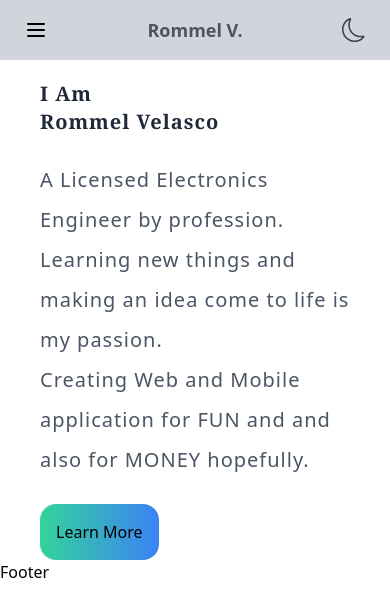
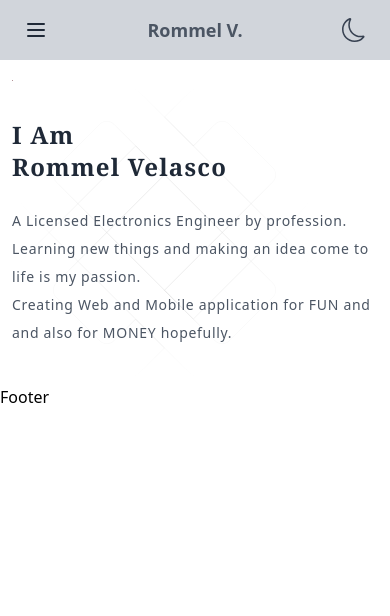
Before and after one commit to rommel667/my_portfolio, a Next.js app: page / in a window 390 px wide. Shown: the top 616 px of the page. Built offline with nearby package versions, Linux system fonts and the light colour scheme.

Commit message:
made hero section mobile responsive

```diff
--- a/components/Header/Mobile.js
+++ b/components/Header/Mobile.js
@@ -5,14 +5,13 @@ import Mode from './Mode';
 
 const Mobile = () => {
     return (
-
         <div className="w-full px-6 py-4">
             <Disclosure>
                 {({ open }) => (
                     <>
                         <div className="flex flex-row items-center justify-between">
                             <Disclosure.Button className="flex focus:outline-none focus-visible:ring focus-visible:ring-purple-500 focus-visible:ring-opacity-75">
-                                <svg xmlns="http://www.w3.org/2000/svg" className="h-6 w-6" fill="none" viewBox="0 0 24 24" stroke="currentColor">
+                                <svg xmlns="http://www.w3.org/2000/svg" className="h-6 w-6 text-gray-800 dark:text-gray-300" fill="none" viewBox="0 0 24 24" stroke="currentColor">
                                     <path strokeLinecap="round" strokeLinejoin="round" strokeWidth={2} d="M4 6h16M4 12h16M4 18h16" />
                                 </svg>
 
@@ -44,7 +43,6 @@ const Mobile = () => {
                 )}
             </Disclosure>
         </div>
-
     )
 }
 
--- a/components/Header/index.js
+++ b/components/Header/index.js
@@ -7,7 +7,7 @@ import Mobile from './Mobile'
 const Header = () => {
     return (
         <div>
-            <div className="hidden md:flex flex-row p-6 items-center justify-between dark:bg-gray-700">
+            <div className="hidden md:flex flex-row p-6 items-center justify-between bg-gray-300 dark:bg-gray-700">
                 <Logo />
                 <Menu />
                 <Mode />
--- a/components/Hero/BackgroundAnimation.js
+++ b/components/Hero/BackgroundAnimation.js
@@ -6,7 +6,8 @@ const BackgroundAnimation = () => {
   const [ darkMode ] = useContext(ThemeContext)
 
   return (
-    <div className="row-span-full col-start-3 col-span-3 w-5/6 hidden md:block">
+    // <div className="row-span-full col-start-3 col-span-3 w-5/6 hidden md:block">
+    <div className="row-span-full col-start-1 col-span-5 sm:col-start-2 sm:col-span-4 md:col-start-3 md:col-span-3 w-5/6">
       <svg
         className="BgAnimation__svg"
         viewBox="0 0 602 602"
--- a/components/Hero/Introduction.js
+++ b/components/Hero/Introduction.js
@@ -4,21 +4,21 @@ const Introduction = () => {
     return (
         <div className="row-span-full col-start-1 col-span-4 flex flex-col justify-center">
             <div className="md:w-5/6 space-y-6">
-                <div className="text-gray-800 dark:text-gray-300 md:text-4xl lg:text-5xl xl:text-6xl text-xl font-bold tracking-wider font-serif">
+                <div className="text-gray-800 dark:text-gray-300 md:text-4xl lg:text-5xl xl:text-6xl text-2xl font-bold tracking-wider font-serif">
                     I Am <br />
                     Rommel Velasco
                 </div>
-                <div className="text-gray-600 dark:text-gray-400 text-xl tracking-wider leading-loose">
+                <div className="text-gray-600 dark:text-gray-400 text-sm md:text-lg lg:text-xl xl:text-2xl tracking-wider leading-loose">
                     <div>A Licensed Electronics Engineer by profession.</div>
                     <div>Learning new things and making an idea come to life is my passion.</div>
                     <div>Creating Web and Mobile application for FUN and and also for MONEY hopefully.</div>
                 </div>
-                <button
+                {/* <button
                     type="button"
                     className="bg-gradient-to-r from-green-400 to-blue-500 hover:from-pink-500 hover:to-yellow-500 p-4 rounded-2xl md:w-3/6"
                 >
                     Learn More
-                </button>
+                </button> */}
             </div>
         </div>
     )
--- a/components/Hero/index.js
+++ b/components/Hero/index.js
@@ -4,7 +4,7 @@ import BackgroundAnimation from './BackgroundAnimation'
 
 const Hero = () => {
     return (
-        <section className="grid md:grid-cols-5 mx-auto px-10 pt-5 dark:bg-gray-600">
+        <section className="grid md:grid-cols-5 mx-auto px-3 sm:px-6 md:px-10 pt-5 dark:bg-gray-600">
             <Introduction />
             <BackgroundAnimation />
         </section>
```
